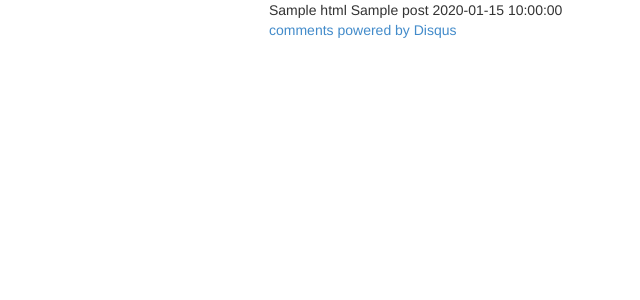
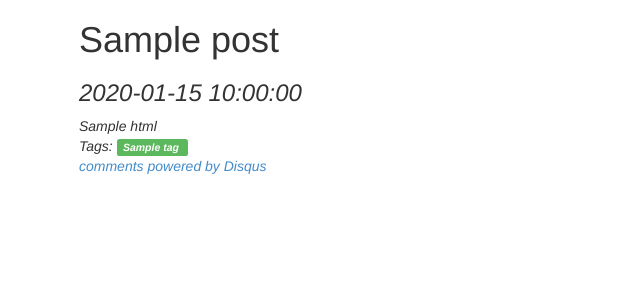
Before and after one commit to d16r/dustinshahidehpour.com, a Flask app: template app/templates/post.html in a window 1280 px wide. Shown: the top 300 px of the page, without its empty margins (101-741 px from the left). Run offline with Flask 2, Linux system fonts and the light colour scheme; the template is opened without the code that fills it: most values are stand-ins (such as "Sample title", 1, 10 or a date in 2020); some libraries are stand-ins or nearby versions.

Commit message:
Updated to include span tags.

```diff
--- /dev/null
+++ b/app/static/css/theme.css
@@ -0,0 +1,8 @@
+.tag {
+    color:white;
+    text-decoration: none;
+}
+
+.tag:hover{
+    text-decoration: none;
+}
--- a/app/templates/base.html
+++ b/app/templates/layouts/_base.html
@@ -4,14 +4,15 @@
 		<meta name="viewport" content="width=device-width, initial-scale=1.0">
 
         <link rel="stylesheet" media="screen" href="/static/css/bootstrap.min.css">
+        <link rel="stylesheet" media="screen" href="/static/css/theme.css">
 
         <title>Dustin Shahidehpour</title>
 	</head>
 	<body>
         <div class="container">
-            <div class="col-md-2 col-md-offset-1">
+            <div class="col-md-1">
     		</div>
-            <div class="col-md-9">
+            <div class="col-md-8">
               {% block content %}
               {% endblock %}
             </div>
--- a/app/templates/post.html
+++ b/app/templates/post.html
@@ -1,8 +1,19 @@
-{% extends "base.html" %}
+{% extends "layouts/_base.html" %}
   {% block content %}
+
+    <h1>{{post.title}}</h1>
+    <h3><i>{{post.date}}<i/></h3>
     {{ post.html|safe }}
-    {{ post.title }}
-    {{ post.date }}
+
+    <div>
+        Tags:
+        {% for tag in post.meta.tags %}
+        <span class="label label-success">
+            <a class="tag" href="{{ url_for("tag", tag=tag) }}">{{ tag }}</a>
+        </span>&nbsp;
+        {% endfor %}
+        <br>
+    </div>
 
     <div id="disqus_thread"></div>
     <script type="text/javascript">
--- a/app/templates/tag.html
+++ b/app/templates/tag.html
@@ -1,4 +1,4 @@
-{% extends "base.html" %}
+{% extends "layouts/_base.html" %}
 {% block content %}
     <ul>
         {% for page in pages %}
@@ -7,7 +7,9 @@
                 {% if page.meta.tags|length %}
                     | Tagged:
                     {% for page_tag in page.meta.tags %}
-				    <a href="{{ url_for("tag", tag=page_tag) }}">{{ page_tag }}</a>
+                        <span class="label label-success">
+                            <a class="tag" href="{{ url_for("tag", tag=page_tag) }}">{{ page_tag }}</a>
+                        </span>&nbsp;
                     {% endfor %}
                 {% endif %}
             </li>
```
Also changed, not shown: app/templates/posts.html (+9 -6 lines). Lines whose indentation alone changed are shown as unchanged.
